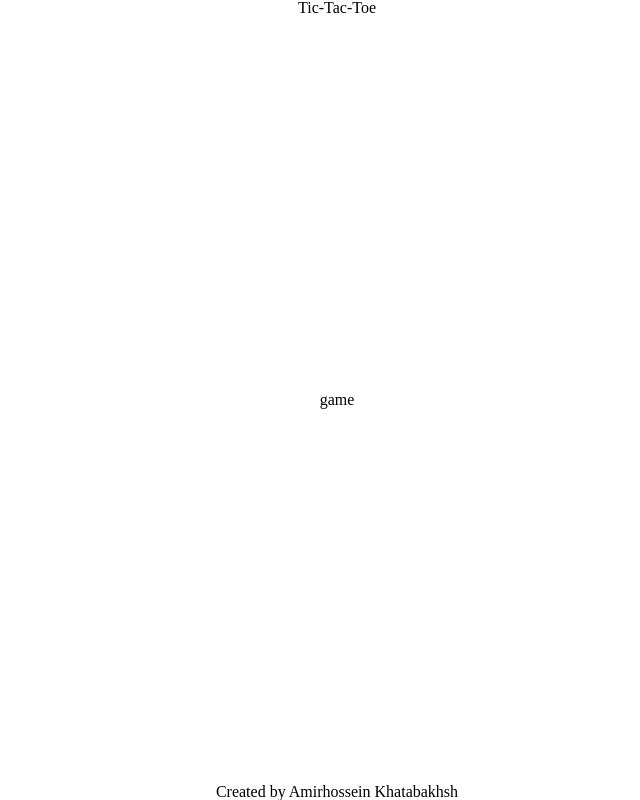
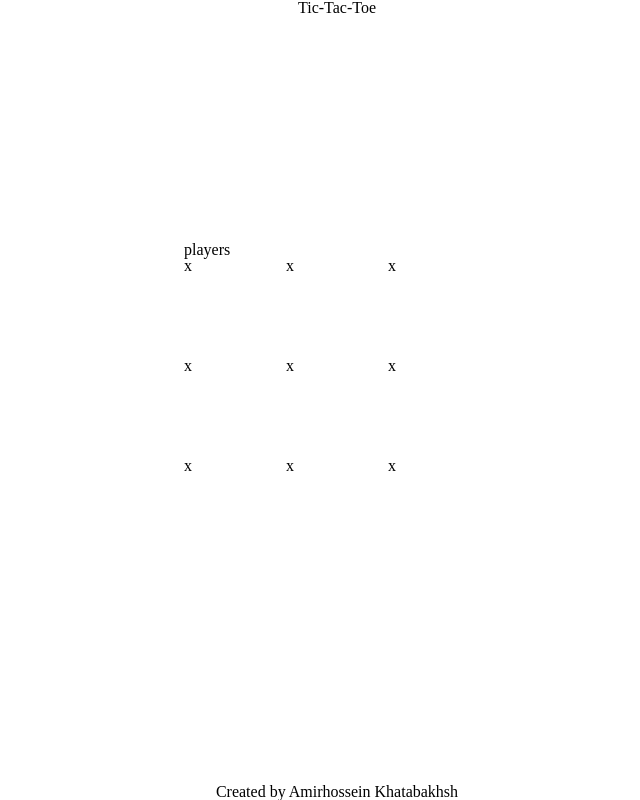
Before and after one commit to khatabakhsh/xo-react, a React (Create React App) app: page / in a window 1280 px wide. Shown: the whole page, without its empty margins (303-943 px from the left). Built offline with nearby package versions, Linux system fonts and the light colour scheme; the HTML template or start-up script is replaced by a standard one.

Commit message:
game, grid and squares added

```diff
--- a/src/App.jsx
+++ b/src/App.jsx
@@ -1,13 +1,13 @@
 import React from 'react';
 import './App.scss';
-import { Header, Game, Footer } from './containers';
 import { PageLayout } from './components';
+import { Header, Main, Footer } from './containers';
 
 function App() {
   return (
     <PageLayout>
       <Header />
-      <Game />
+      <Main />
       <Footer />
     </PageLayout>
   );
--- a/src/assets/sass/_mixins.scss
+++ b/src/assets/sass/_mixins.scss
@@ -0,0 +1,15 @@
+@mixin mobileQuery() {
+  @media (max-width: 480px) {
+    @content;
+  }
+}
+@mixin tabletQuery {
+  @media (max-width: 768px) {
+    @content;
+  }
+}
+@mixin desktopQuery {
+  @media (min-width: 769px) {
+    @content;
+  }
+}
--- a/src/components/Square/Square.jsx
+++ b/src/components/Square/Square.jsx
@@ -0,0 +1,9 @@
+/* eslint-disable react/prop-types */
+import React from 'react';
+import styles from './styles.module.scss';
+
+function Square({ letter }) {
+  return <span className={`${styles.span}`}>{letter}</span>;
+}
+
+export default Square;
--- /dev/null
+++ b/src/components/Square/styles.module.scss
@@ -0,0 +1,6 @@
+.span {
+  // display: inline-block;
+  border-radius: 1px;
+  width: 100px;
+  height: 100px;
+}
--- /dev/null
+++ b/src/components/grid/Grid.jsx
@@ -0,0 +1,9 @@
+/* eslint-disable react/prop-types */
+import React from 'react';
+import styles from './styles.module.scss';
+
+function Grid({ children }) {
+  return <section className={`${styles.section}`}>{children}</section>;
+}
+
+export default Grid;
--- /dev/null
+++ b/src/components/grid/styles.module.scss
@@ -0,0 +1,5 @@
+.section {
+  display: grid;
+  grid-template-columns: repeat(3, auto);
+  width: 306px;
+}
--- a/src/components/index.js
+++ b/src/components/index.js
@@ -1,5 +1,6 @@
 import Button from './button/Button';
 import Square from './square/Square';
 import PageLayout from './pageLayout/PageLayout';
+import Grid from './grid/Grid';
 
-export { Square, Button, PageLayout };
+export { Square, Button, PageLayout, Grid };
--- a/src/components/pageLayout/PageLayout.jsx
+++ b/src/components/pageLayout/PageLayout.jsx
@@ -1,8 +1,8 @@
 /* eslint-disable react/prop-types */
 import React from 'react';
-import style from './style.module.scss';
+import styles from './styles.module.scss';
 
 function PageLayout({ children }) {
-  return <div className={style.div}>{children}</div>;
+  return <div className={styles.div}>{children}</div>;
 }
 export default PageLayout;
--- a/src/components/pageLayout/style.module.scss
+++ b/src/components/pageLayout/styles.module.scss
@@ -1,3 +1,5 @@
+@import '../../assets/sass/_mixins.scss';
+
 .div {
   height: 100vh;
   display: flex;
--- a/src/containers/Game/Game.jsx
+++ b/src/containers/Game/Game.jsx
@@ -1,6 +1,19 @@
 import React from 'react';
+import { Square, Grid } from '../../components';
 
 function Game() {
-  return <main>game</main>;
+  return (
+    <Grid>
+      <Square letter="x" />
+      <Square letter="x" />
+      <Square letter="x" />
+      <Square letter="x" />
+      <Square letter="x" />
+      <Square letter="x" />
+      <Square letter="x" />
+      <Square letter="x" />
+      <Square letter="x" />
+    </Grid>
+  );
 }
 export default Game;
--- a/src/containers/index.js
+++ b/src/containers/index.js
@@ -1,5 +1,6 @@
 import Footer from './footer/Footer';
 import Header from './header/Header';
+import Main from './main/Main';
 import Game from './game/Game';
 
-export { Header, Footer, Game };
+export { Header, Footer, Main, Game };
--- /dev/null
+++ b/src/containers/main/Main.jsx
@@ -0,0 +1,12 @@
+import React from 'react';
+import Game from '../game/Game';
+
+function Main() {
+  return (
+    <main>
+      <div>players</div>
+      <Game />
+    </main>
+  );
+}
+export default Main;
```
Also changed, not shown: src/logo.svg (deleted).
